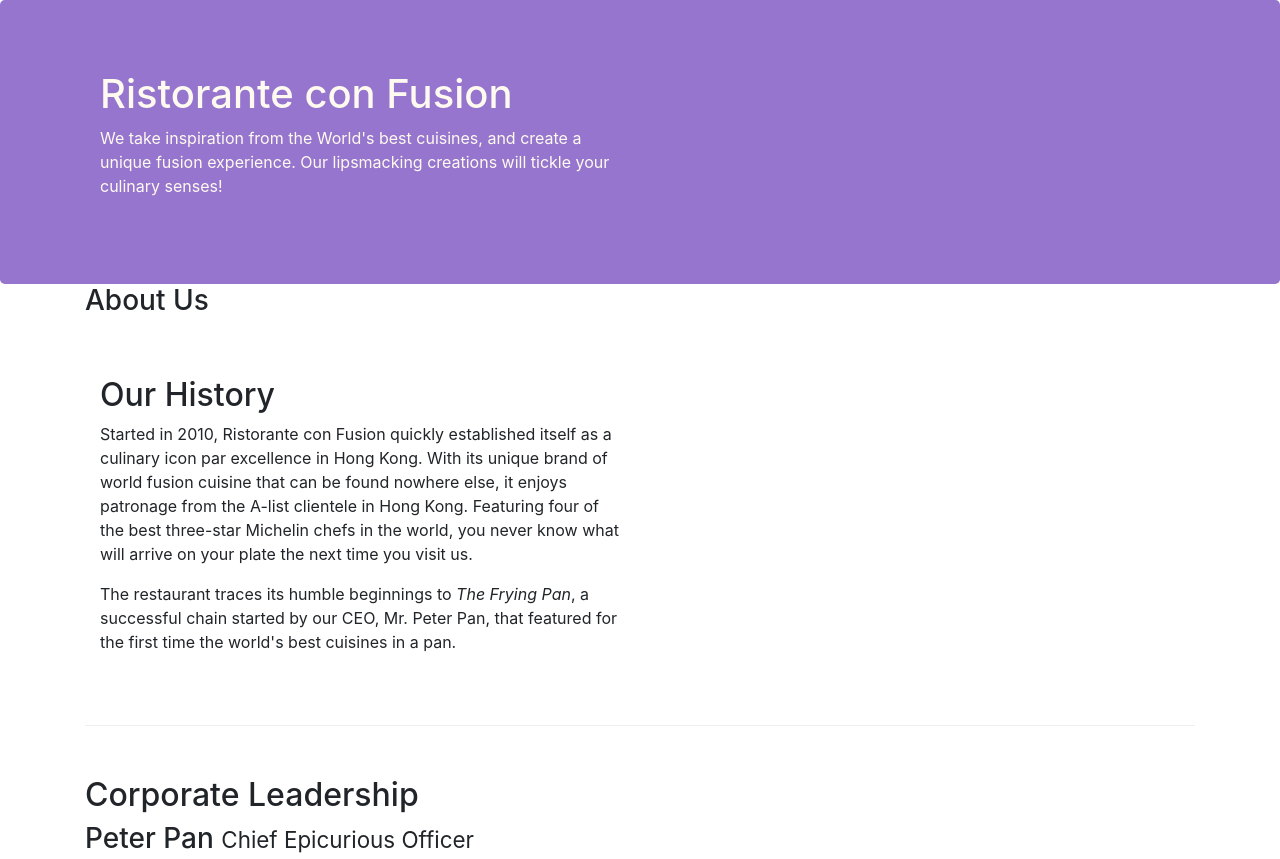
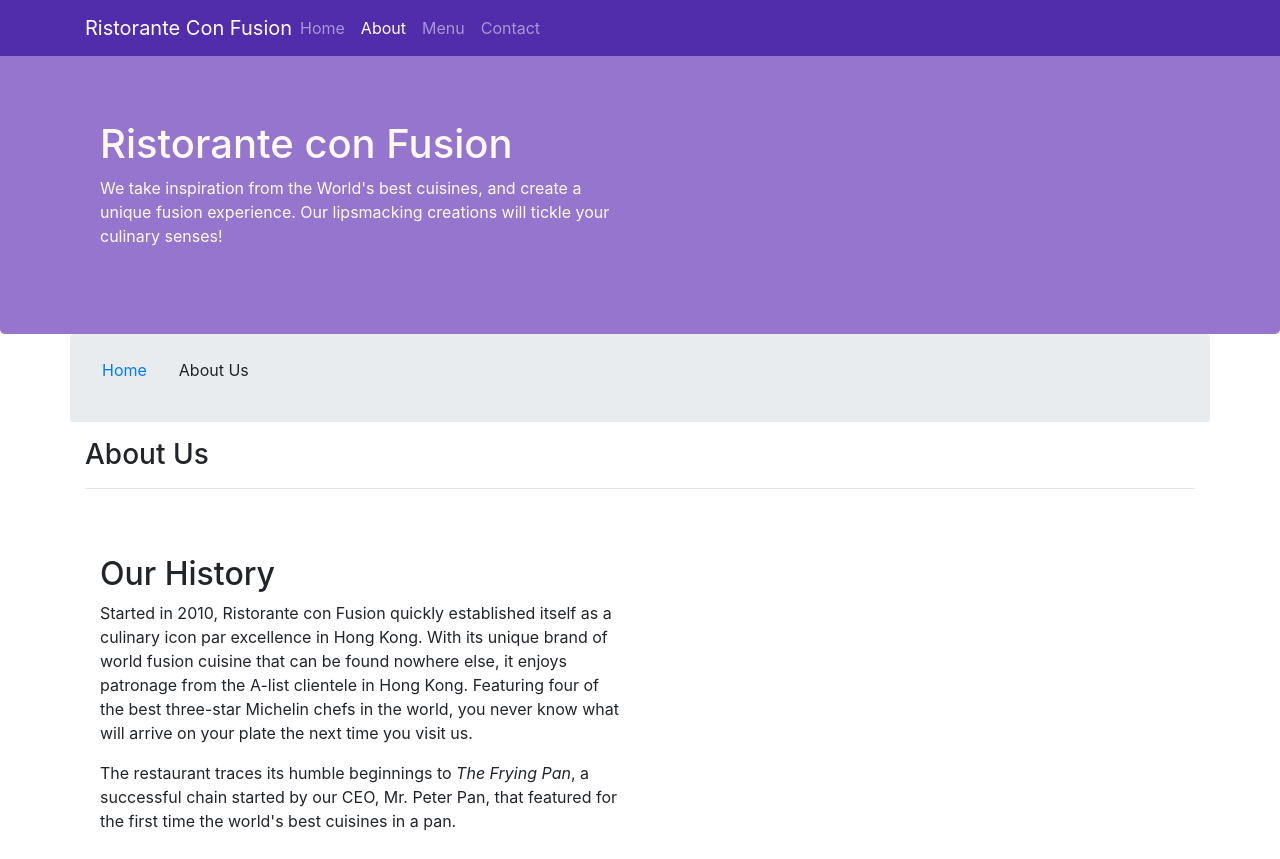
Before and after one commit to drinc265/conFusion, a website: page aboutus.html in a window 1280 px wide. Shown: the top 859 px of the page. Drawn offline with nearby package versions, Linux system fonts and the light colour scheme.

Commit message:
navbar and breadcrumbs

```diff
--- a/aboutus.html
+++ b/aboutus.html
@@ -17,6 +17,23 @@
 
 <body>
 
+    <nav class="navbar navbar-dark navbar-expand-sm fixed-top">
+        <div class="container">
+            <button class="navbar-toggler" type="button" data-toggle="collapse" data-target="#Navbar">
+                <span class="navbar-toggler-icon"></span>
+            </button>
+            <a class="navbar-brand mr-auto" href="./index.html">Ristorante Con Fusion</a>
+            <div class="collapse navbar-collapse" id="Navbar">
+               <ul class="navbar-nav mr-auto">
+                    <li class="nav-item"><a class="nav-link" href="./index.html">Home</a></li>
+                    <li class="nav-item active"><a class="nav-link" href="#">About</a></li>
+                    <li class="nav-item"><a class="nav-link" href="#">Menu</a></li>
+                    <li class="nav-item"><a class="nav-link" href="#">Contact</a></li>
+                </ul>
+            </div>
+        </div>
+    </nav>
+
     <header class="jumbotron">
         <div class="container">
             <div class="row row-header">
@@ -31,8 +48,12 @@
     </header>
 
     <div class="container">
-        <div>
-            <div class="row row-header">
+        <div class="row">
+            <ol class="col-12 breadcrumb">
+                <li class="breadcrumb"><a href="./index.html">Home</a></li>
+                <li class="breadcrumb active">About Us</li>
+            </ol>
+            <div class="col-12">
                <h3>About Us</h3>
                <hr>
             </div>
@@ -71,7 +92,7 @@
                 <div class="col-4 offset-1 col-sm-2">
                     <h5>Links</h5>
                     <ul class="list-unstyled">
-                        <li><a href="#">Home</a></li>
+                        <li><a href="./index.html">Home</a></li>
                         <li><a href="#">About</a></li>
                         <li><a href="#">Menu</a></li>
                         <li><a href="#">Contact</a></li>
--- a/css/styles.css
+++ b/css/styles.css
@@ -23,8 +23,17 @@
     color: floralwhite;
 }
 
-.address {
+address {
     font-size: 80%;
     margin: 0px;
     color: #0f0f0f;
 }
+
+body {
+    padding: 50px 0px 0px 0px;
+    z-index: 0;
+}
+
+.navbar-dark {
+    background-color: #512DAB;
+}
```
Also changed, not shown: index.html (+1 -1 lines).
